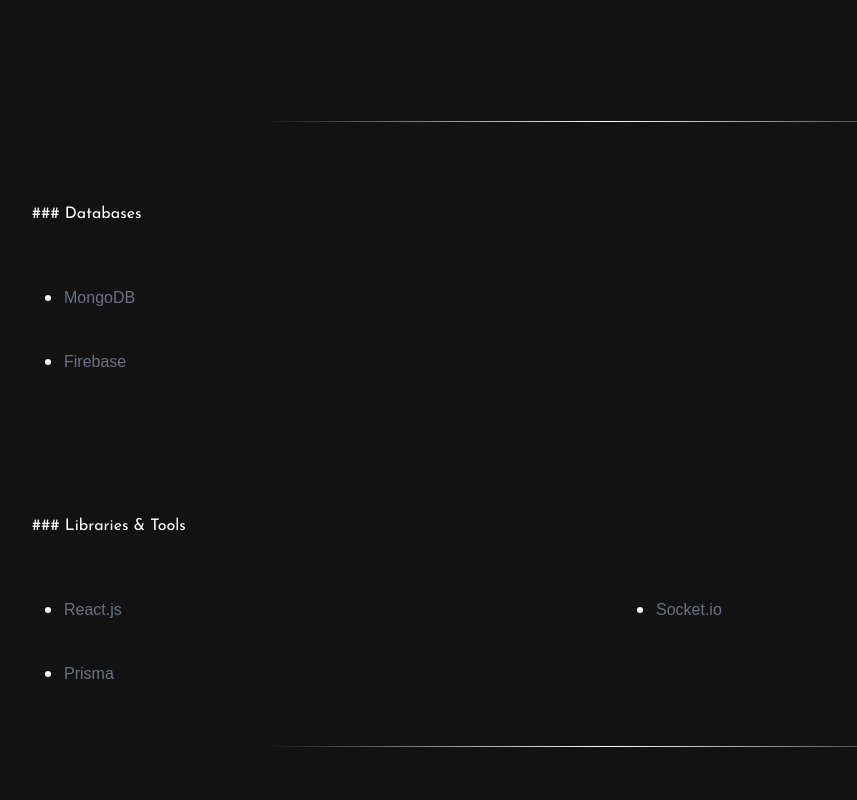
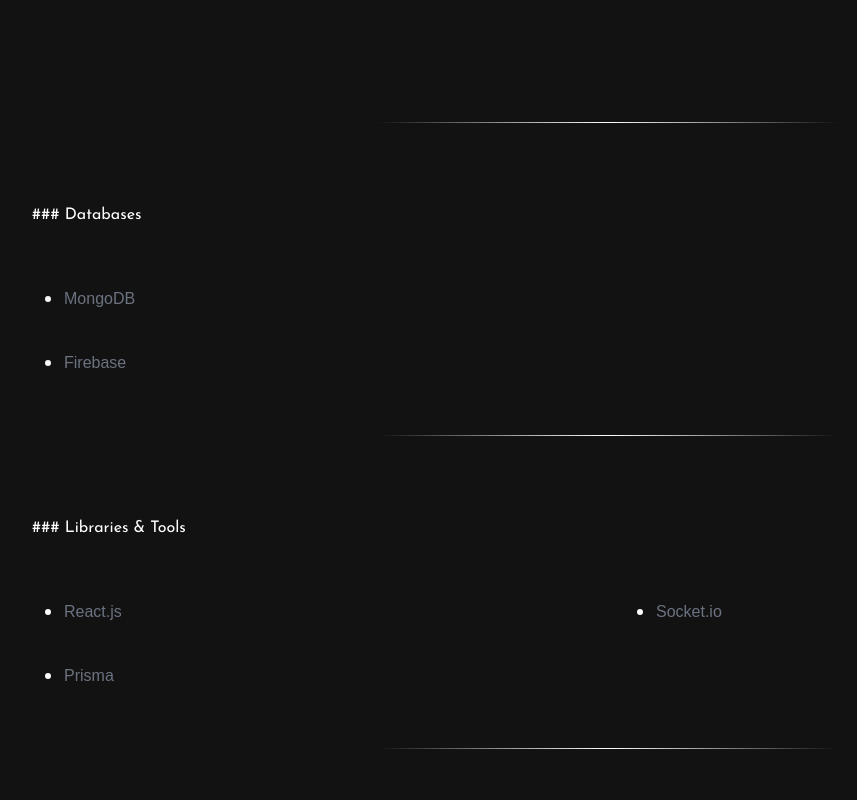
Before and after one commit to MaheshGitH/portfolio, a Next.js app: page /skills in a window 1280 px wide. Shown: the part 2220-3020 px from the top of the page, without its empty margins (32-889 px from the left). Built offline with nearby package versions, Linux system fonts and the light colour scheme; no server answers; a web font is replaced by a local one; what fluid-tailwind would draw is missing.

Commit message:
Increase height 0.5px to 1px

```diff
--- a/app/skills/SkillLayout.tsx
+++ b/app/skills/SkillLayout.tsx
@@ -20,7 +20,7 @@
           </li>
         ))}
       </ul>
-      <div className="h-[0.5px] w-full bg-gradient-to-r from-white dark:from-[#121212] from-[20%] via-[#121212] dark:via-white via-[50%] to-white dark:to-[#121212] to-[80%]" />
+      <div className="h-px w-full bg-gradient-to-r from-white dark:from-[#121212] from-[30%] via-[#121212] dark:via-white via-[50%] to-white dark:to-[#121212] to-[70%]" />
     </div>
   );
 };
```
